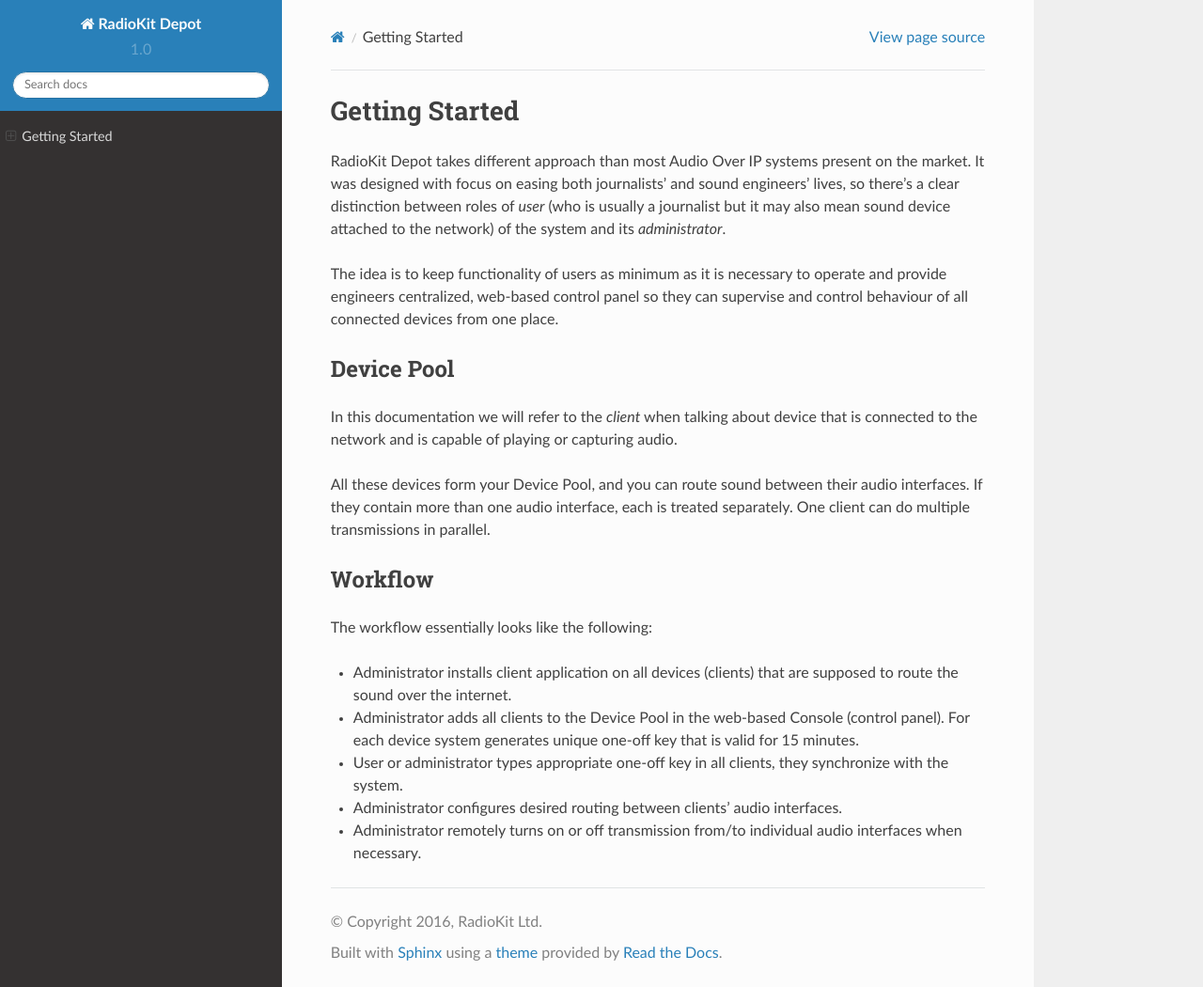
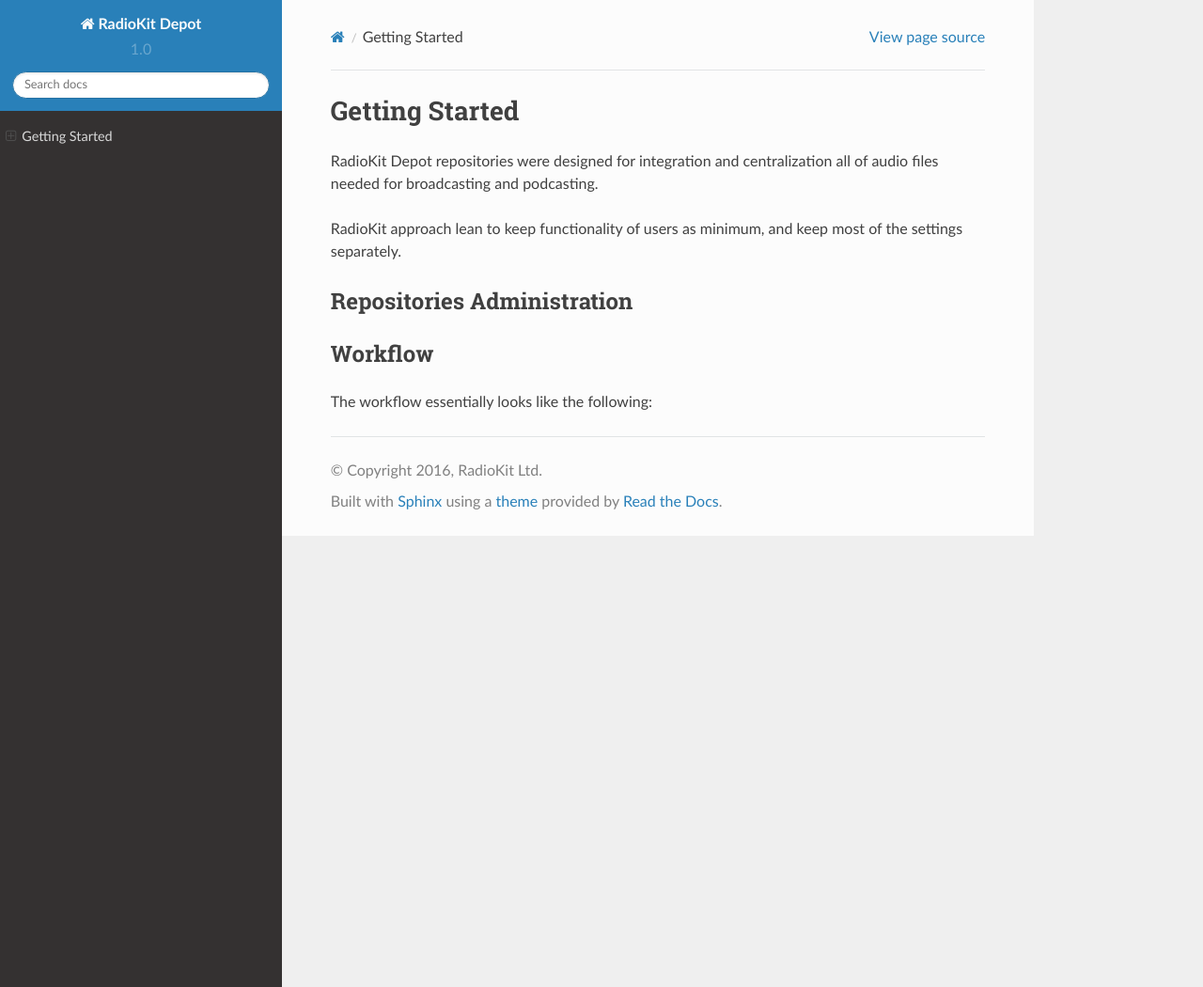
Before and after one commit to radiokit/depot-docs, a Sphinx documentation site: the page built from docs/source/getting-started.rst, in a window 1280 px wide and 1050 px high. Shown: the whole window at 94% size. Built offline with Sphinx 7.4.7 and the Read the Docs theme 2.0.0, drawn with Linux system fonts in a browser that asks for light colours.

Commit message:
unfinished sketch of getting started

```diff
--- a/docs/source/getting-started.rst
+++ b/docs/source/getting-started.rst
@@ -1,41 +1,24 @@
 Getting Started
 ===============
 
-RadioKit Depot takes different approach than most Audio Over IP systems
-present on the market. It was designed with focus on easing both journalists'
-and sound engineers' lives, so there's a clear distinction between roles of
-*user* (who is usually a journalist but it may also mean sound device attached
-to the network) of the system and its *administrator*.
+RadioKit Depot repositories were designed for integration and centralization
+all of audio files needed for broadcasting and podcasting.
 
-The idea is to keep functionality of users as minimum as it is necessary to
-operate and provide engineers centralized, web-based control panel so they can
-supervise and control behaviour of all connected devices from one place.
+RadioKit approach lean to keep functionality of users as minimum,
+and keep most of the settings separately.
 
-Device Pool
+Repositories Administration
 ^^^^^^^^^^^
 
-In this documentation we will refer to the *client* when talking about device that
-is connected to the network and is capable of playing or capturing audio.
 
-All these devices form your Device Pool, and you can route sound between their
-audio interfaces. If they contain more than one audio interface, each is treated
-separately. One client can do multiple transmissions in parallel.
+
 
 Workflow
 ^^^^^^^^
 
 The workflow essentially looks like the following:
 
-* Administrator installs client application on all devices (clients) that are
-  supposed to route the sound over the internet.
-* Administrator adds all clients to the Device Pool in the web-based Console
-  (control panel). For each device system generates unique one-off key that
-  is valid for 15 minutes.
-* User or administrator types appropriate one-off key in all clients, they
-  synchronize with the system.
-* Administrator configures desired routing between clients' audio interfaces.
-* Administrator remotely turns on or off transmission from/to individual
-  audio interfaces when necessary.
+
 
 
 .. toctree::
```
